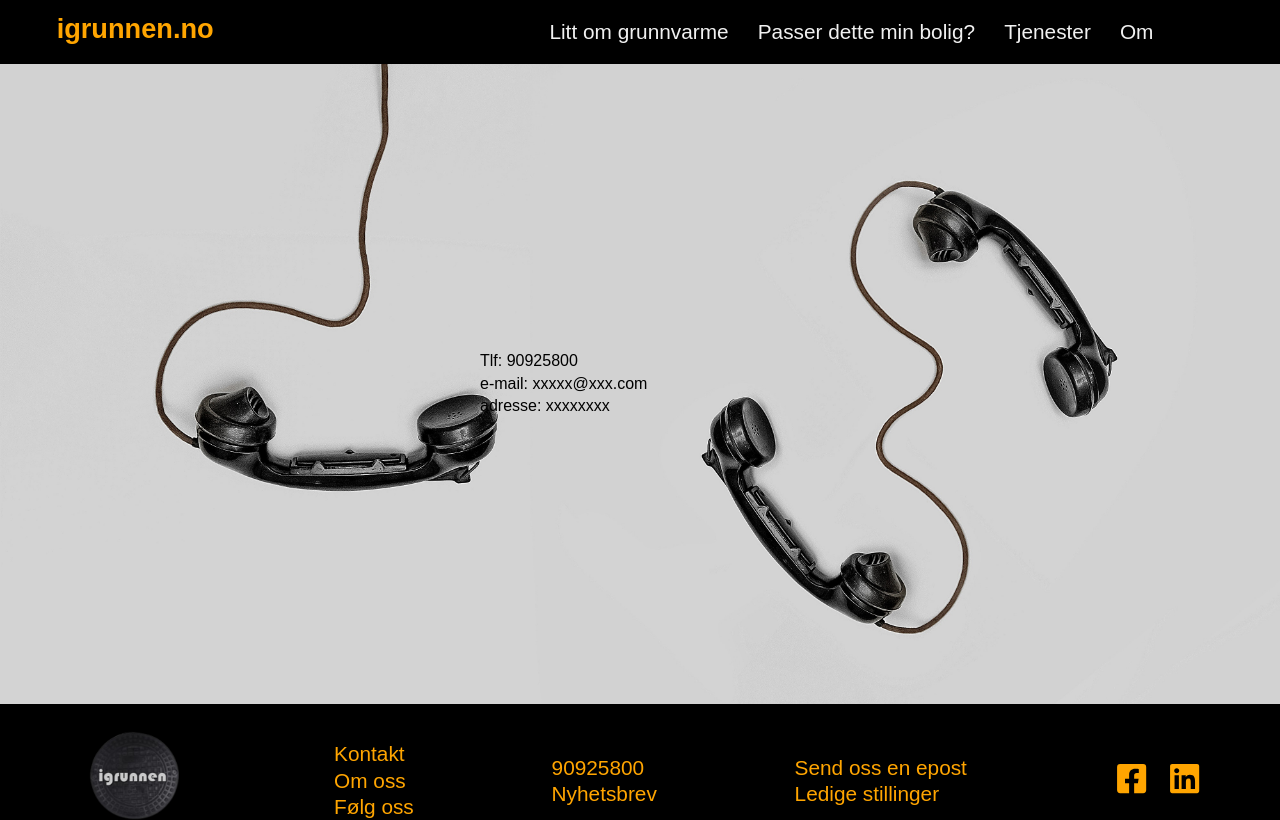
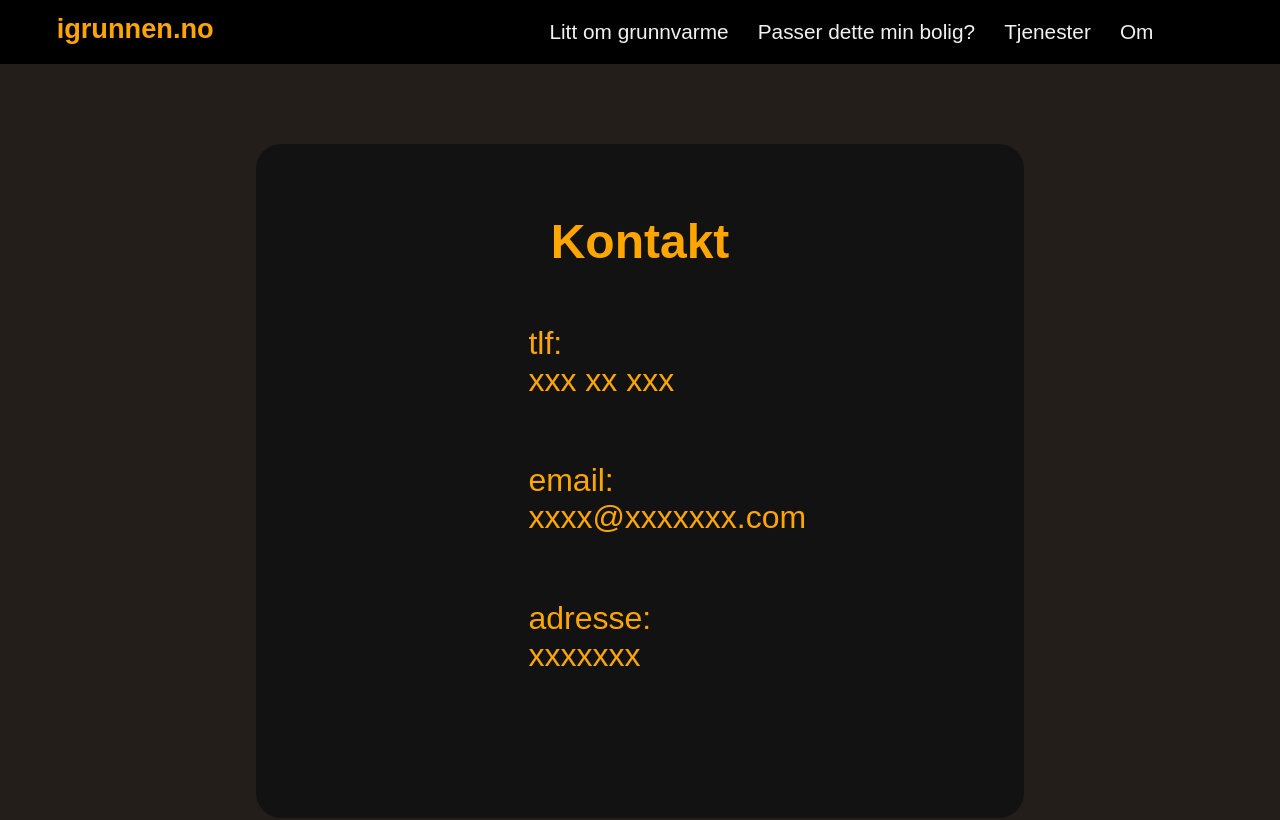
Before and after one commit to joar1/igrunn, a React (Create React App) app: page /kontakt in a window 1280 px wide. Shown: the top 820 px of the page. Built offline with nearby package versions, Linux system fonts and the light colour scheme.

Commit message:
about/contact

```diff
--- a/src/pages/About.jsx
+++ b/src/pages/About.jsx
@@ -75,7 +75,7 @@ const AboutDiv = styled.div`
 		font-size: 2em;
 	}
 	ul {
-		width: 50%;
+		width: 80%;
 		margin: 2em auto;
 	}
 	li {
--- a/src/pages/Contact.jsx
+++ b/src/pages/Contact.jsx
@@ -1,46 +1,52 @@
 import styled from 'styled-components';
 import Footer from '../components/Footer';
 import Navbar from '../components/Navbar';
-import BackgroundImg from '../images/contact.jpg';
 
 function Contact() {
 	return (
 		<>
-			<ContactContainer>
+			<ContactWrapper>
 				<Navbar />
-				<BgImg>
-					<ContactDiv>
-						<p>Tlf: 90925800</p>
-						<p>e-mail: xxxxx@xxx.com</p>
-						<p>adresse: xxxxxxxx</p>
-					</ContactDiv>
-				</BgImg>
+				<ContactContainer>
+					<h4>Kontakt</h4>
+					<ul>
+						<li>tlf: {<br />} xxx xx xxx</li>
+						<li>email: xxxx@xxxxxxx.com</li>
+						<li>adresse: xxxxxxx</li>
+					</ul>
+				</ContactContainer>
 				<Footer />
-			</ContactContainer>
+			</ContactWrapper>
 		</>
 	);
 }
 
 export default Contact;
 
-const ContactContainer = styled.div`
-	line-height: 1.4em;
-	background: black;
+const ContactWrapper = styled.div`
+	line-height: 2.3em;
+	background: #231e1a;
+	color: orange;
 `;
 
-const ContactDiv = styled.div`
+const ContactContainer = styled.div`
 	display: flex;
 	flex-direction: column;
-	text-align: left;
+	align-items: center;
 	justify-content: center;
-	width: 40vh;
-	height: 80vh;
-	margin: 0 auto;
+	margin: 5em auto;
+	border-radius: 25px;
+	background: #121212;
+	width: 60%;
+	padding: 5em;
+	h4 {
+		font-size: 3em;
+	}
+	li {
+		width: 60%;
+		list-style: none;
+		font-size: 2em;
+		margin-bottom: 2em;
+		margin: 2em auto;
+	}
 `;
-
-const BgImg = styled.div`
-	background-image: url(${BackgroundImg});
-	background-position: center;
-	background-repeat: no-repeat;
-	background-size: cover;
-`;
```
Also changed, not shown: 7 other files (tests, documents, lock files or other folders).
